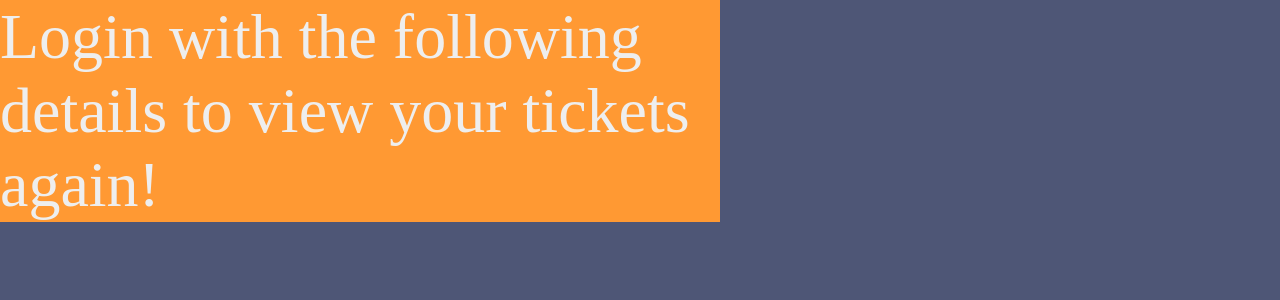
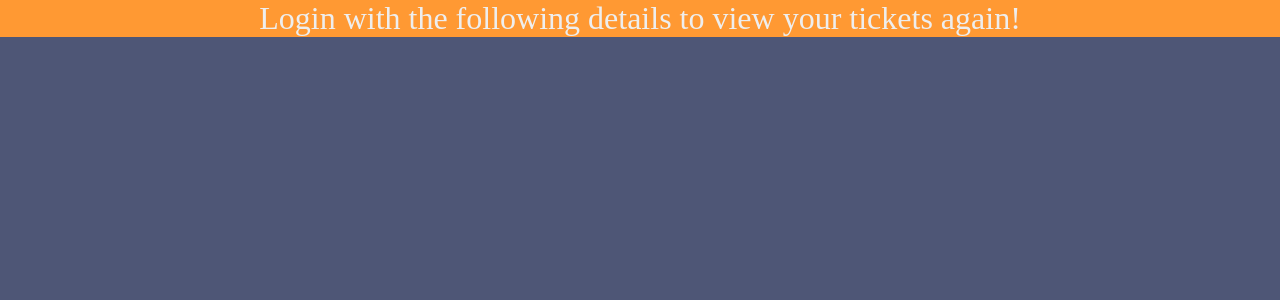
Before and after one commit to ckychris/A3-move-page, a PHP site: page /viewTicket in a window 1280 px wide. Shown: the top 300 px of the page. Run offline with PHP 8.4, Linux system fonts and the light colour scheme; data that the repository does not hold is empty.

Commit message:
viewTicket-view.php CSS issue

```diff
--- a/app/views/CSS/viewTicket.css
+++ b/app/views/CSS/viewTicket.css
@@ -5,12 +5,10 @@
 }
 /* ticketHeader */
 .reminder{
-    display:flex;
     width:100%;
-    min-width: 400px;
-    max-width: 720px;
     color: #eee;
     background-color: #FF9933;
+    text-align: center;
 }
 .loginInfo{
     display:flex;
@@ -19,9 +17,11 @@
 .confirm{
     display:flex;
     flex-flow: row wrap;
+    width:100%;
     min-width: 400px;
     max-width: 720px;
     color: #eee;
+    justify-content: center;
  }
  .customerDetails{
     width:100%;
@@ -61,6 +61,7 @@
     min-width: 400px;
     min-height: 84px;
     margin-bottom: 15px;
+    border: 3px dashed #eee;
 }
 .ticketHead {
     background-color: #2F3290;
@@ -128,6 +129,11 @@
     font-size: 300%;
 }
 
+.email, .token{
+    background-color: green;
+    border-radius: 5px;
+}
+
 @media only screen and (min-width: 400px) {
     /* ticket */
 
@@ -155,14 +161,23 @@
         height: 20vw;
         width: auto;
     }
+    #content-warpper {
+        justify-content: center;
+    }
 }
 @media only screen and (min-width: 650px) {
     .confirm, .reminder{
         font-size: 150%;
+    }
+    .ticket {
+    border-width: 4px;
     }
 }
 @media only screen and (min-width: 1000px) {
     .confirm, .reminder{
         font-size: 200%;
     }
+    .ticket {
+    border-width: 5px;
+    }
 }
--- a/app/views/databaseIn-View.php
+++ b/app/views/databaseIn-View.php
@@ -1,6 +1,5 @@
 <?php
 session_start();
-echo "My first PHP script!\n";
 // following connection script credits to https://docs.google.com/document/d/1aSuNBf5XxyXBDOvaF-mm9ZVguE8F4aYiyyOxsCAyBKw/edit
 ini_set('display_startup_errors',1);
 ini_set('display_errors',1);
--- a/app/views/viewTicket-view.php
+++ b/app/views/viewTicket-view.php
@@ -15,10 +15,8 @@
       <div id="warpper">
          <!-- content !-->
          <div id="content-warpper">
-
-
+            <div class="reminder">Login with the following details to view your tickets again!</div>
             <div class="confirm">
-               <div class="reminder">Login with the following details to view your tickets again!</div>
                <?php
                   if($_POST["email"]&&["token"]){
                      $email = '<div class="loginInfo">Your login email: '.'<div class="email">'. $_POST["email"] .'</div></div>';
```
